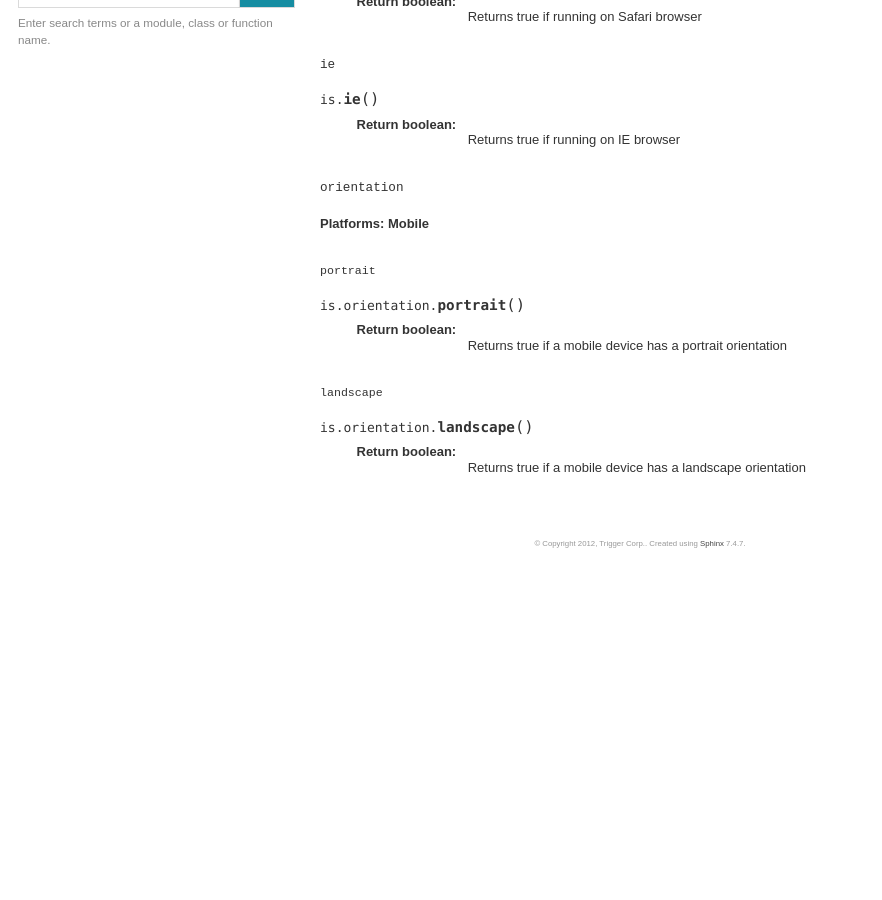
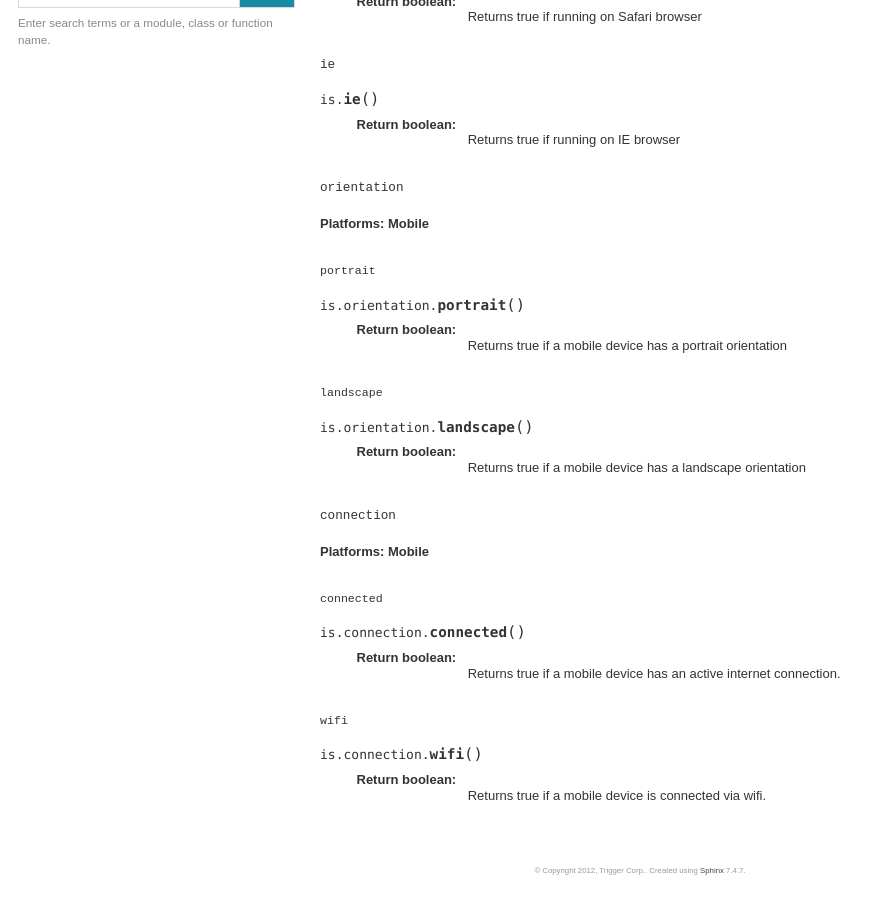
Before and after one commit to trigger-corp/Forge-Documentation, a Sphinx documentation site: the page built from source/modules/is.rst, in a window 1280 px wide and 900 px high, scrolled down 1491 px. Shown: the whole window, without its empty margins (0-882 px from the left). Built offline with Sphinx 7.4.7, drawn with Linux system fonts in a browser that asks for light colours; some web fonts are replaced; before the commit the page ends 2063 px from its top, so only the background shows below that.

Commit message:
Add connection status docs.

```diff
--- a/source/modules/is.rst
+++ b/source/modules/is.rst
@@ -93,3 +93,19 @@ API
 .. js:function:: is.orientation.landscape()
 
     :return boolean: Returns true if a mobile device has a landscape orientation
+
+``connection``
+---------------
+**Platforms: Mobile**
+
+``connected``
+~~~~~~~~~~~~
+.. js:function:: is.connection.connected()
+
+    :return boolean: Returns true if a mobile device has an active internet connection.
+
+``wifi``
+~~~~~~~~~~~~~~~~~~~~~~~~~~~~~~~~~~~~~~~~~~~~~~~~~~~~~~~~~~~~~~~~~~~~~~~~~~~~~~~~
+.. js:function:: is.connection.wifi()
+
+    :return boolean: Returns true if a mobile device is connected via wifi.
```
Also changed, not shown: source/modules/event.rst (+11 -0 lines).
